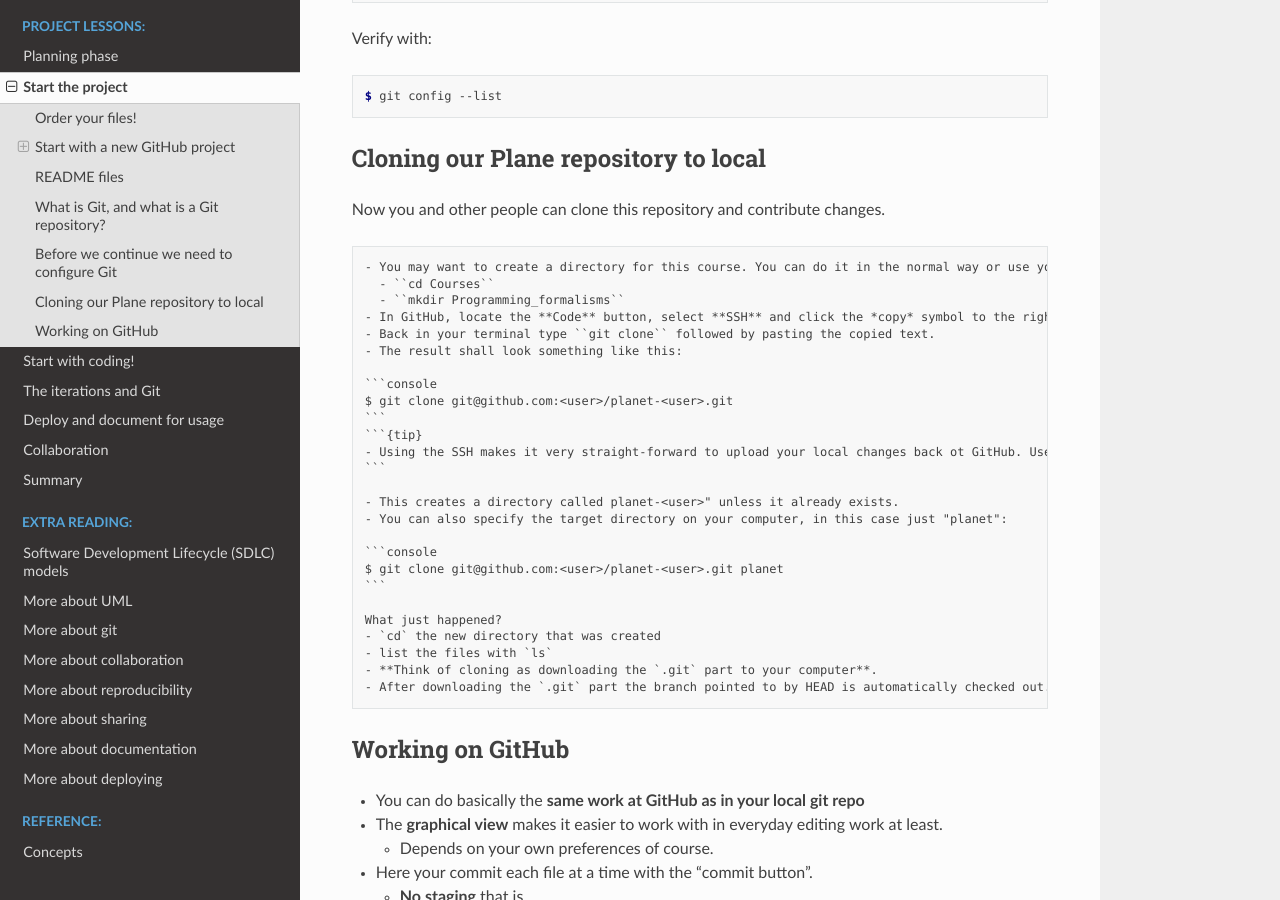
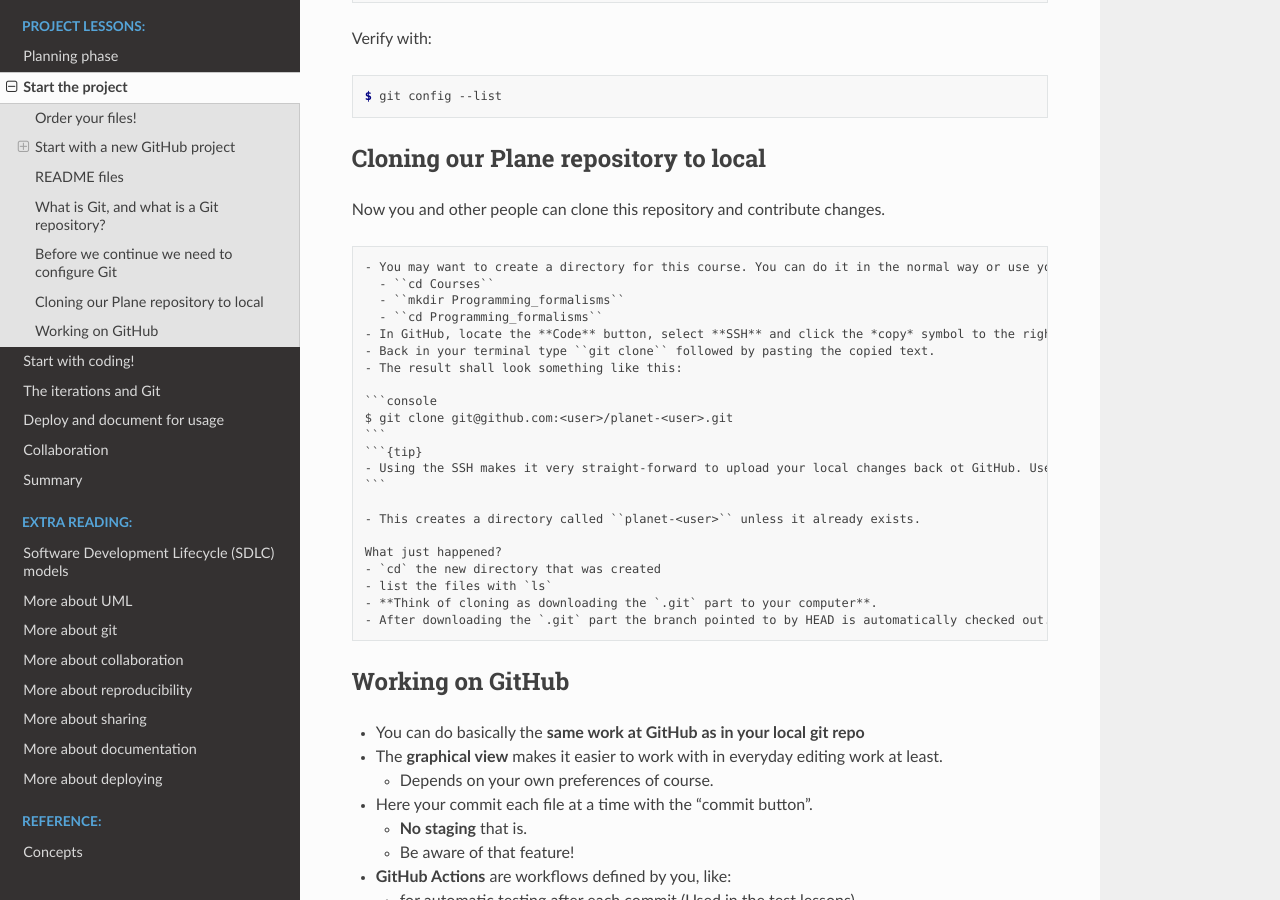
Before and after one commit to UPPMAX/programming_formalisms_intro, a Sphinx documentation site: the page built from doc/startup.md, in a window 1280 px wide and 900 px high, scrolled down 5250 px. Built offline with Sphinx 7.4.7 and the Read the Docs theme 2.0.0, drawn with Linux system fonts in a browser that asks for light colours; pages that are not in the unit, such as notebooks, are missing from menus.

Commit message:
startup.md fix

````diff
--- a/doc/startup.md
+++ b/doc/startup.md
@@ -296,6 +296,7 @@ Now you and other people can clone this repository and contribute changes.
 - You may want to create a directory for this course. You can do it in the normal way or use your terminal, like this in a good place (like "Courses" if you have that)
   - ``cd Courses``
   - ``mkdir Programming_formalisms``
+  - ``cd Programming_formalisms``
 - In GitHub, locate the **Code** button, select **SSH** and click the *copy* symbol to the right
 - Back in your terminal type ``git clone`` followed by pasting the copied text.
 - The result shall look something like this:
@@ -307,12 +308,7 @@ $ git clone git@github.com:<user>/planet-<user>.git
 - Using the SSH makes it very straight-forward to upload your local changes back ot GitHub. Use HTTP if you clone repos that do not belong to you or your group.
 ```
 
-- This creates a directory called planet-<user>" unless it already exists.
-- You can also specify the target directory on your computer, in this case just "planet":
-
-```console
-$ git clone git@github.com:<user>/planet-<user>.git planet
-```
+- This creates a directory called ``planet-<user>`` unless it already exists.
 
 What just happened?
 - `cd` the new directory that was created
````
